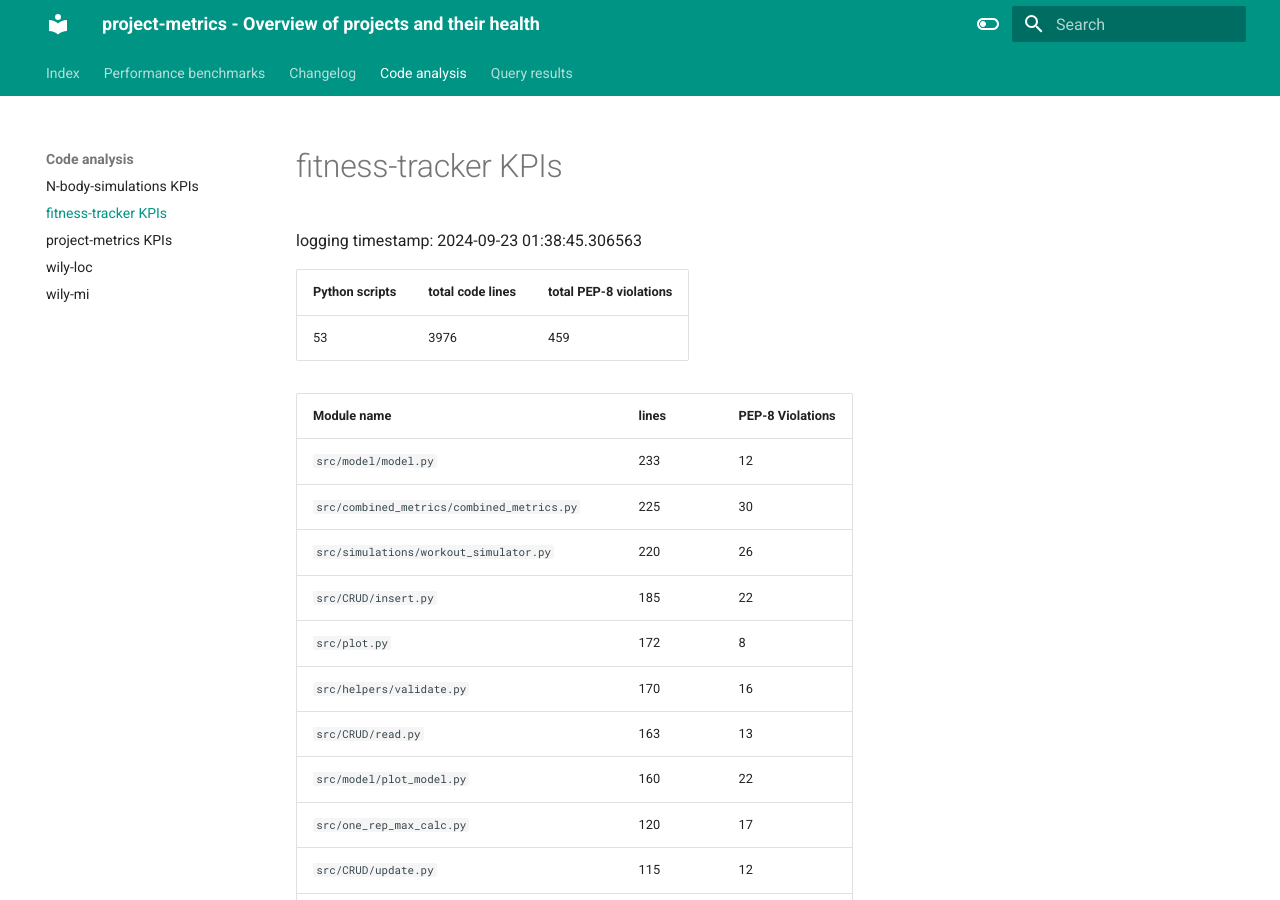
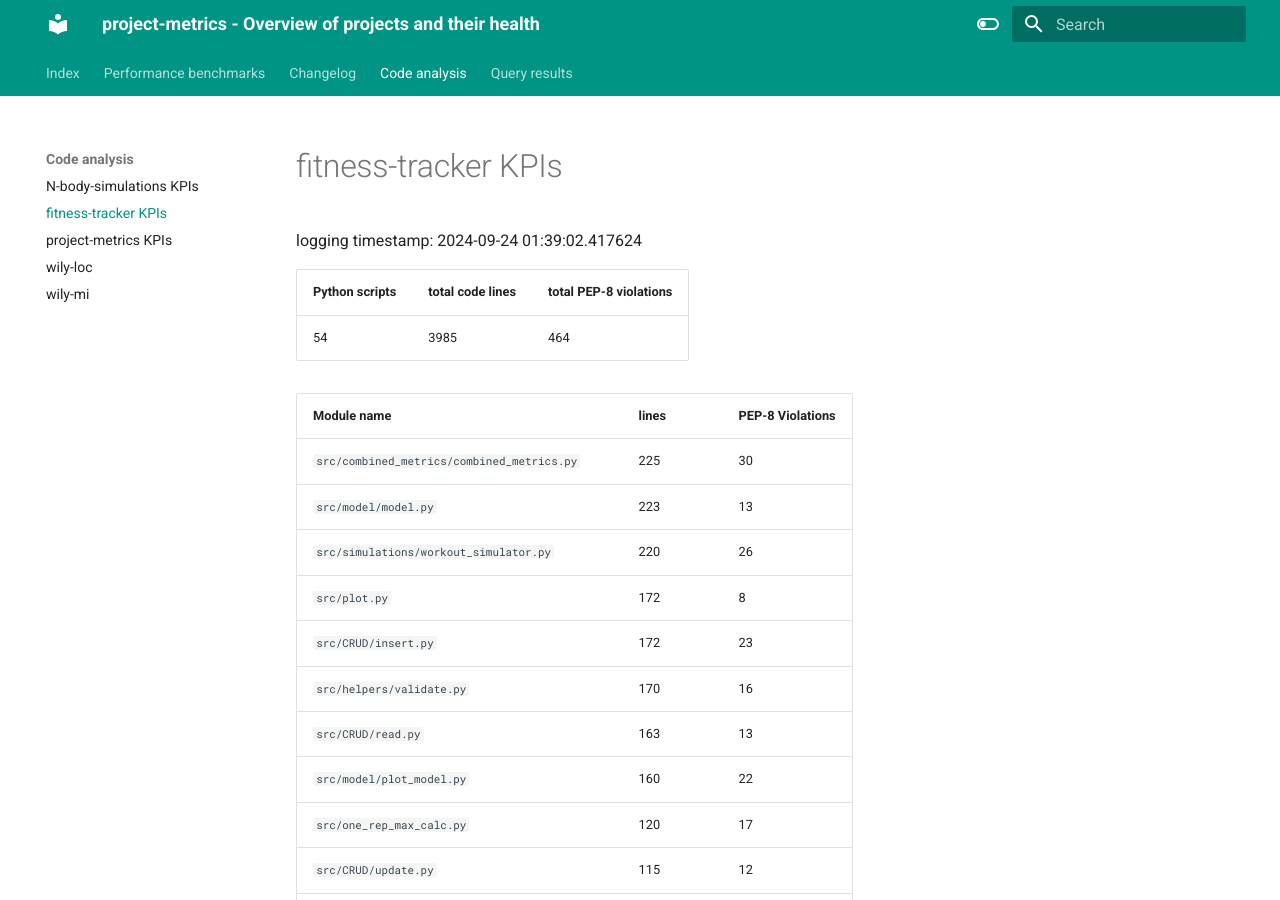
Before and after one commit to TheNewThinkTank/project-metrics, an MkDocs documentation site: the page built from docs/project_docs/code-analysis/kpi_fitness-tracker.md, in a window 1280 px wide and 900 px high. Built offline with MkDocs 1.6.1 and Material for MkDocs 9.7.7, drawn with Linux system fonts in a browser that asks for light colours; some of the changed text lies outside the part shown.

Commit message:
Updating file

```diff
--- a/docs/project_docs/code-analysis/kpi_fitness-tracker.md
+++ b/docs/project_docs/code-analysis/kpi_fitness-tracker.md
@@ -1,19 +1,19 @@
 # fitness-tracker KPIs
 
 logging timestamp:
-2024-09-23 01:38:45.306563
+2024-09-24 01:39:02.417624
 
 | Python scripts | total code lines | total PEP-8 violations |
 | --- | --- | --- |
-| 53| 3976 | 459 |
+| 54| 3985 | 464 |
 
 | Module name | lines | PEP-8 Violations |
 | --- | --- | --- |
-| `src/model/model.py                      ` |        233 |                   12 |
 | `src/combined_metrics/combined_metrics.py` |        225 |                   30 |
+| `src/model/model.py                      ` |        223 |                   13 |
 | `src/simulations/workout_simulator.py    ` |        220 |                   26 |
-| `src/CRUD/insert.py                      ` |        185 |                   22 |
 | `src/plot.py                             ` |        172 |                    8 |
+| `src/CRUD/insert.py                      ` |        172 |                   23 |
 | `src/helpers/validate.py                 ` |        170 |                   16 |
 | `src/CRUD/read.py                        ` |        163 |                   13 |
 | `src/model/plot_model.py                 ` |        160 |                   22 |
```
Also changed, not shown: other parts of docs/project_docs/code-analysis/kpi_fitness-tracker.md (+1 -0 lines).
